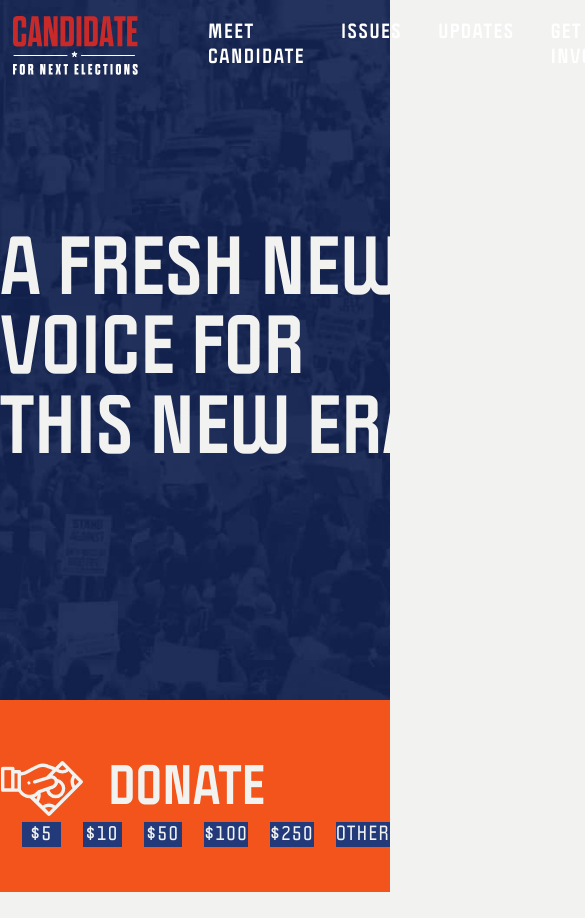
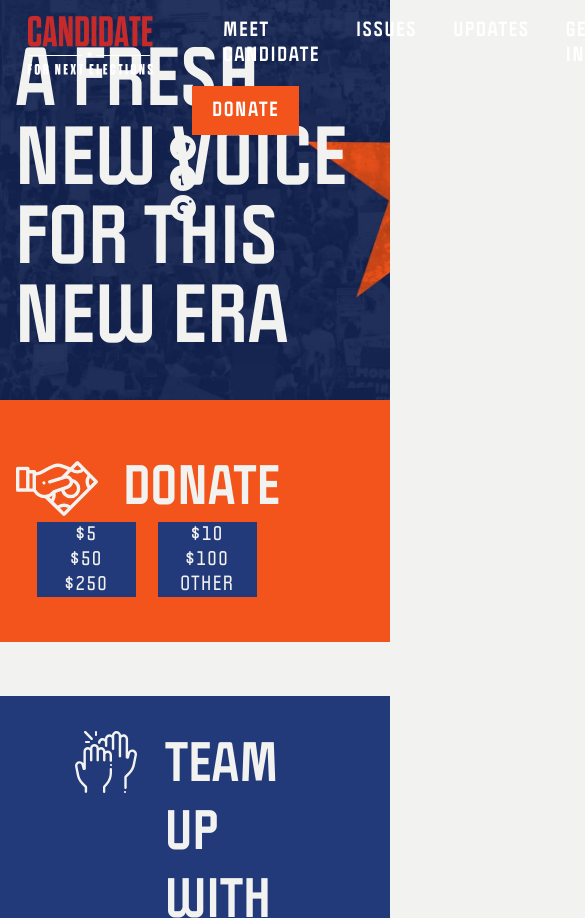
Before and after one commit to marcelsafont/test-home, a website: page dist/index.html in a window 390 px wide. Shown: the top 918 px of the page, 585 px wide, since content can reach past the window. Drawn offline with Linux system fonts and the light colour scheme; files whose address does not match are found by name.

Commit message:
responsive

```diff
--- a/src/sass/components.scss
+++ b/src/sass/components.scss
@@ -197,7 +197,7 @@
                     margin-right:1rem;
                 }
                 .btn-form{
-                    @include btnForm($secondary, $secondary, 'transparent', $primary, $white);
+                    @include btnForm($secondary, $secondary, $white, $primary, $white);
                     input{
                         padding:10px 50px;
                     }
@@ -222,8 +222,17 @@
             height:320px;
         }
     }
-    .container-fix{
-        width:auto;
-        max-width:1120px;
+
+    .container{
+        padding-right:15px;
+        padding-left:15px;
     }
+    .cm-donate .items{
+        flex-wrap:wrap;
+        > div{
+            flex-basis:calc(33% - 20px);
+        }
+    }
+
+
 }
--- a/src/sass/global.scss
+++ b/src/sass/global.scss
@@ -220,6 +220,19 @@ p{
 
 
 
-@media screen and (max-width:1440px){
-
+@media screen and (max-width:1120px){
+    #header{
+        height:400px;
+    }
+    #main-nav .container .col-second{
+        align-items: start;
+    }
+    #main-nav{
+        .col-second{
+            flex-direction:column;
+        }
+        .nav{
+            width:100%;
+        }
+    }
 }
--- a/src/sass/layout.scss
+++ b/src/sass/layout.scss
@@ -31,3 +31,11 @@
         justify-content: space-between;
     }
 }
+
+@media screen and (max-width:1120px){
+    .container-fix{
+        width:100%;
+        max-width:100%;
+        padding-left:15px;
+    }
+}
```
Also changed, not shown: dist/css/components.min.css, dist/css/global.min.css, dist/css/layout.min.css, 3 other files.
